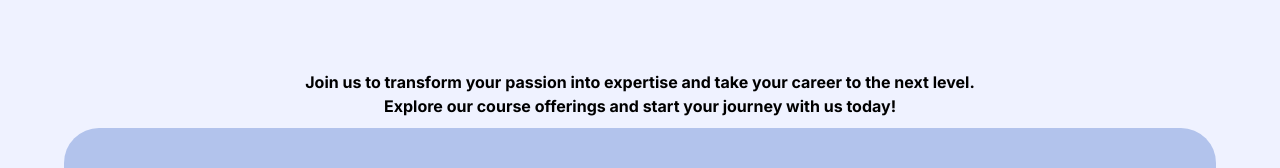
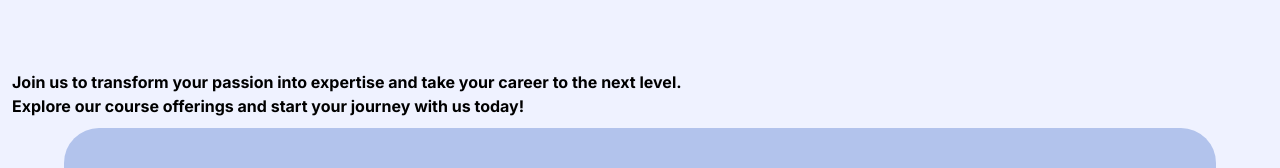
Before and after one commit to mbonikev/hotel_talents_pool, a React (Vite) app: page /#/courses in a window 1280 px wide. Shown: the part 1812-1980 px from the top of the page. Built offline with nearby package versions, Linux system fonts and the light colour scheme; what ldrs would draw is missing.

Commit message:
Stalker-commit: src/pages/Courses.jsx

```diff
--- a/src/pages/Courses.jsx
+++ b/src/pages/Courses.jsx
@@ -64,10 +64,10 @@ function Courses() {
           </div>
         ))}
       </div>
-      <h1 className="max-w-[870px] text-center w-full mx-auto mt-[100px] px-3 font-bold">
+      <h1 className="max-w-[870px] text-left px-16 w-full mt-[100px] px-3 font-bold">
         {CoursesSection.outro[0]}
       </h1>
-      <h1 className="max-w-[870px] text-center w-full mx-auto mb-[100px] px-3 font-bold">
+      <h1 className="max-w-[870px] text-left px-16 w-full mb-[100px] px-3 font-bold">
         {CoursesSection.outro[1]}
       </h1>
       <Footer />
```
